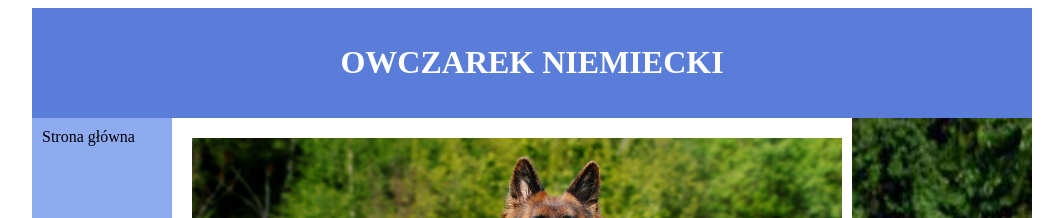
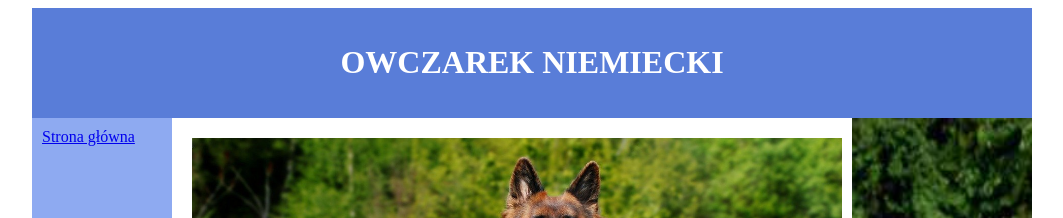
Before and after one commit to Ad910/owczarek-niemiecki, a plain HTML site: page index.html in a window 1280 px wide. Shown: the top 218 px of the page, without its empty margins (108-1171 px from the left). Drawn offline with Linux system fonts and the light colour scheme.

Commit message:
Update index.html

```diff
--- a/index.html
+++ b/index.html
@@ -64,7 +64,8 @@
 		</div>
 
 		<div id="nav">
-		Strona główna <br />
+			<a href="https://ad910.github.io/Rasy/">Strona główna</a> <br />
+			<br/>
 		</div>
 
 		<div id="content">
```
